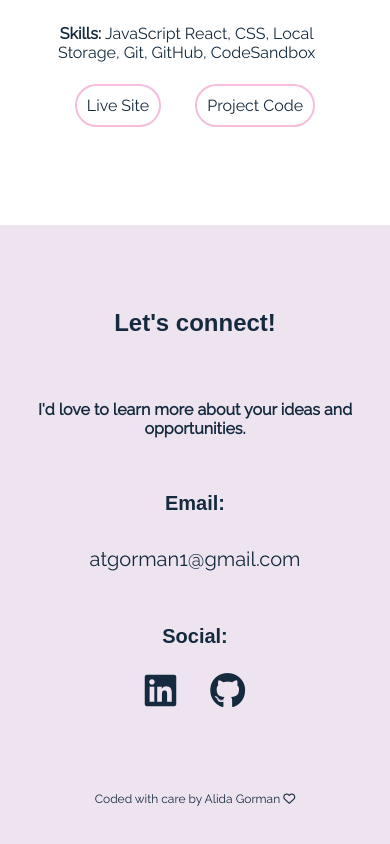
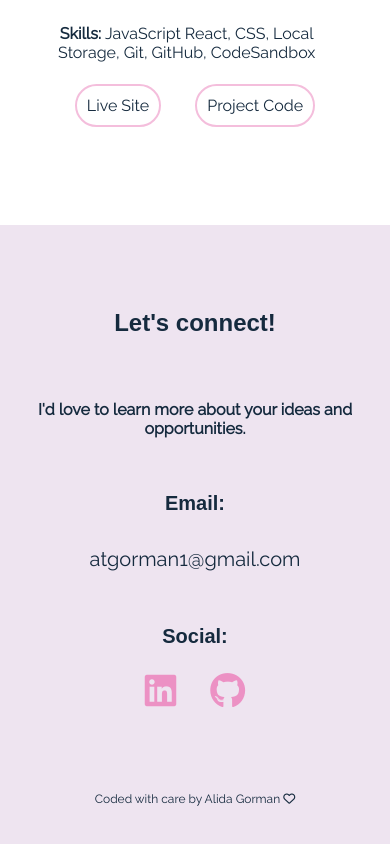
Before and after one commit to atgorman1/alida-portfolio, a website built with Parcel: page index.html in a window 390 px wide. Shown: the part 5614-6458 px from the top of the page. Built offline with nearby package versions, Linux system fonts and the light colour scheme; a web font is replaced by a local one.

Commit message:
Updated color of social icon for mobile

```diff
--- a/css/main.css
+++ b/css/main.css
@@ -146,6 +146,9 @@ footer {
   display: flex;
   justify-content: space-around;
   align-items: center;
+}
+
+.social-icon i {
   color: #ec91c4;
 }
 
```
